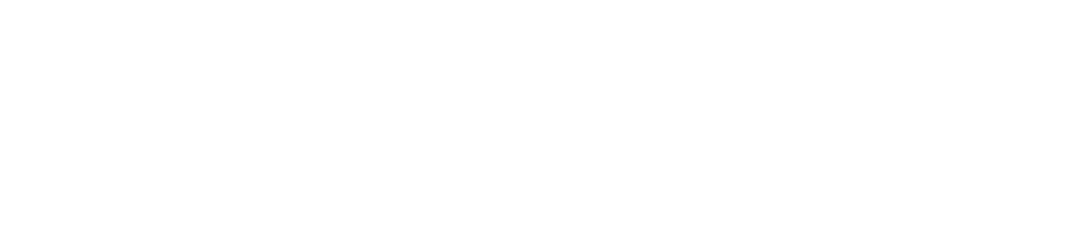
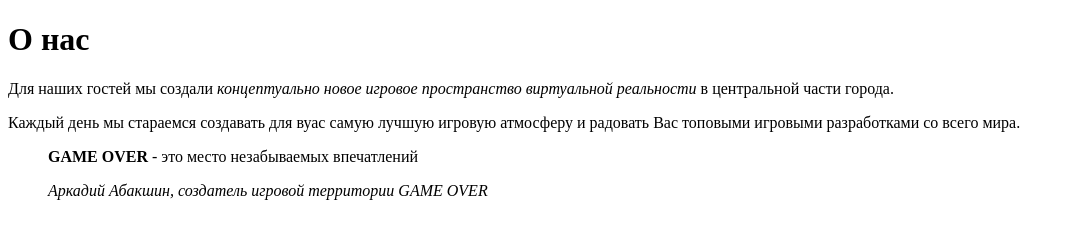
Before and after one commit to kunaychik/project_GO, a plain HTML site: page index.html in a window 1280 px wide. Shown: the whole page, without its empty margins (0-1075 px from the left). Drawn offline with Linux system fonts and the light colour scheme.

Commit message:
lesson_01

```diff
--- a/index.html
+++ b/index.html
@@ -5,6 +5,12 @@
     <title>Проект GO</title>
 </head>
 <body>
+    <h1><b>О нас</b></h1>
 
+    <p>Для наших гостей мы создали <i>концептуально новое игровое пространство виртуальной реальности</i> в центральной части города.</p>
+    <p>Каждый день мы стараемся создавать для вуас самую лучшую игровую атмосферу и радовать Вас топовыми игровыми разработками со всего мира.</p>
+
+    <blockquote><b>GAME OVER</b> - это место незабываемых впечатлений</blockquote>
+    <blockquote><cite><i>Аркадий Абакшин, создатель игровой территории GAME OVER</i></cite></blockquote>
 </body>
 </html>
```
